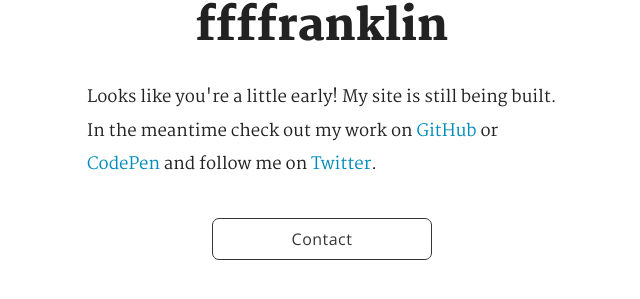
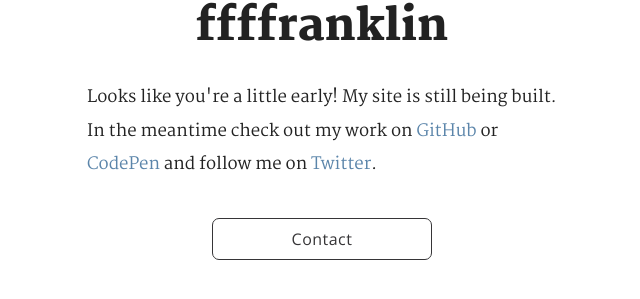
Before and after one commit to ffffranklin/ffffranklin.github.io, a Jekyll site: the page built from index.html, in a window 1280 px wide. Shown: the part 201-500 px from the top of the page, without its empty margins (318-958 px from the left). Built offline with Jekyll 4.4.1, drawn with Linux system fonts in a browser that asks for light colours; some web fonts are replaced; comment, search, counter and statistics services are not loaded.

Commit message:
Adding custom foundation colors

```diff
--- a/_sass/_global.scss
+++ b/_sass/_global.scss
@@ -1,5 +1,10 @@
 @import "settings";
 @import "../bower_components/foundation/_scss/foundation/components/global";
+
+$primary-color: $horizon;
+$secondary-color: $ship-gray-lighter;
+$alert-color: $flamingo;
+$info-color: $horizon-lighter;
 
 .visually-hidden {
   display: none !important;
```
